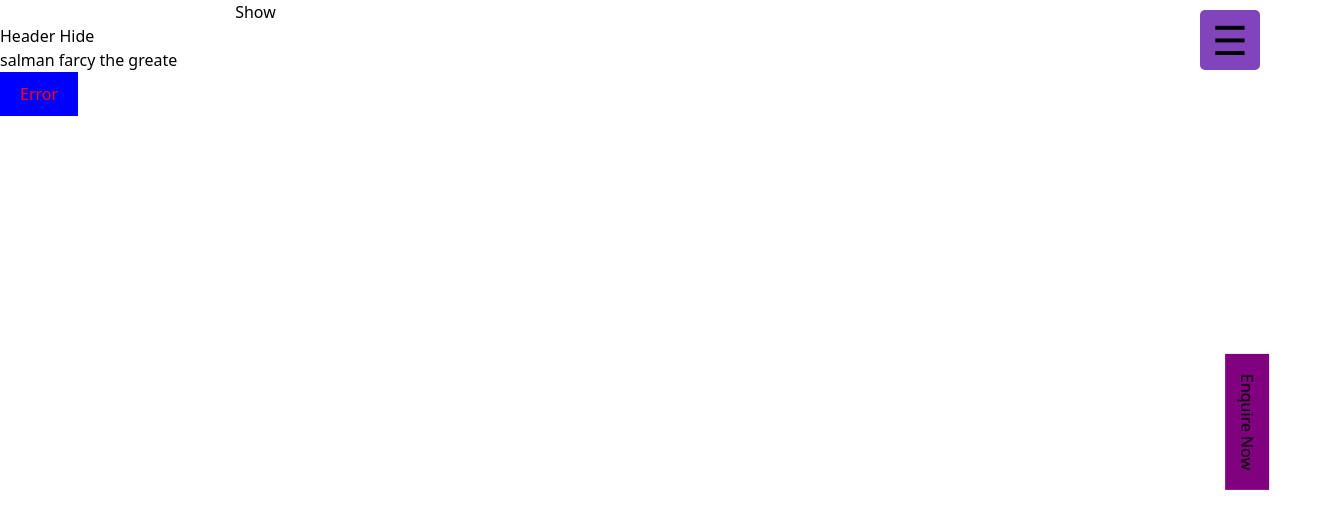
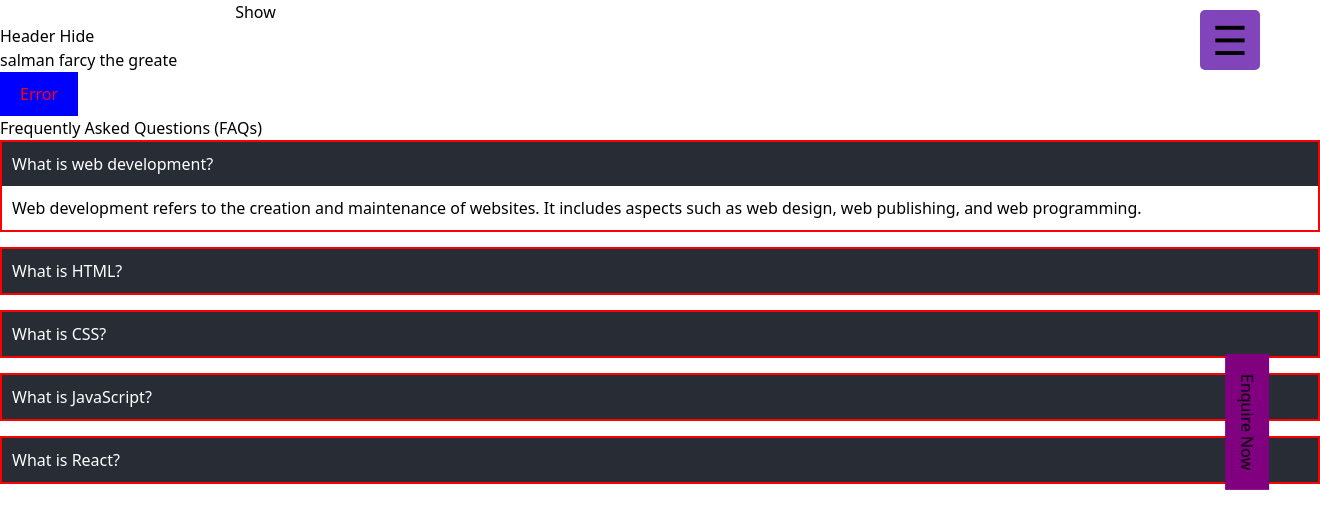
Before and after one commit to salman-farcy/Learn-React-We-003, a React (Vite) app in the folder state-managment/: page / in a window 1280 px wide. Shown: the top 528 px of the page, 1320 px wide, since content can reach past the window. Built offline with nearby package versions, Linux system fonts and the light colour scheme.

Commit message:
Created faq section using map method and managed state using useState

```diff
--- a/state-managment/src/App.css
+++ b/state-managment/src/App.css
@@ -59,3 +59,35 @@
   top: 50%;
   transform: rotate(90deg);
 }
+
+/* Faqs */
+.faqOuter{
+  width: 1320px;
+  margin: auto;
+}
+.faqsItems{
+  border: 2px solid red;
+  margin-bottom: 15px;
+}
+
+.faqsItems h2{
+  padding: 10px;
+  background-color: #282c34;
+  color: white;
+  text-align: left;
+  cursor: pointer;
+}
+.faqsItems p{
+  text-align: left;
+  transform: scaleY(0);
+  padding: 0px;
+  height: 0px;
+  margin: 0px;
+}
+
+.activeAns{
+  height: auto !important;
+  transform: scaleY(1) !important;
+  padding: 10px !important;
+  transition: .5s;
+}
--- a/state-managment/src/App.jsx
+++ b/state-managment/src/App.jsx
@@ -5,6 +5,7 @@ import Header from "./component/header/Header";
 import Inpunt from "./component/input-managment/inpunt";
 import Nav from "./component/header/Nav";
 import Modal from "./component/modal/Modal";
+import Faqs from "./component/faq/Faqs";
 
 function App() {
   let [status, setStatus] = useState(true);
@@ -29,6 +30,8 @@ function App() {
       <div>
         <button className={btnModuleCss.error}>Error</button>
       </div>
+
+      <Faqs />
     </>
   );
 }
--- /dev/null
+++ b/state-managment/src/component/faq/Faqs.jsx
@@ -0,0 +1,26 @@
+import { useState } from "react";
+import { faqsData } from "./FaqsData";
+
+const Faqs = () => {
+  let [showAns, setShowAns] = useState(faqsData[0].id);
+  return (
+    <div>
+      <h1 className="text-center font-bold text-3xl">
+        Frequently Asked Questions (FAQs)
+      </h1>
+
+      <div className="faqOuter">
+        {faqsData.map((faqitem, index) => {
+          return (
+            <div className="faqsItems" key={index}>
+              <h2 onClick={()=> setShowAns(faqitem.id)}>{faqitem.question}</h2>
+              <p className={showAns === faqitem.id ? "activeAns" : ""}>{faqitem.answer}</p>
+            </div>
+          );
+        })}
+      </div>
+    </div>
+  );
+};
+
+export default Faqs;
--- /dev/null
+++ b/state-managment/src/component/faq/FaqsData.jsx
@@ -0,0 +1,29 @@
+
+
+export const faqsData = [
+    {
+      id: 1,
+      question: "What is web development?",
+      answer: "Web development refers to the creation and maintenance of websites. It includes aspects such as web design, web publishing, and web programming."
+    },
+    {
+      id: 2,
+      question: "What is HTML?",
+      answer: "HTML stands for HyperText Markup Language. It is the standard markup language used to create web pages."
+    },
+    {
+      id: 3,
+      question: "What is CSS?",
+      answer: "CSS stands for Cascading Style Sheets. It is used to style and layout web pages, including adjusting the fonts, colors, and spacing."
+    },
+    {
+      id: 4,
+      question: "What is JavaScript?",
+      answer: "JavaScript is a programming language used to create dynamic and interactive effects within web browsers."
+    },
+    {
+      id: 5,
+      question: "What is React?",
+      answer: "React is a JavaScript library for building user interfaces, primarily used for developing single-page applications."
+    }
+  ];
```
